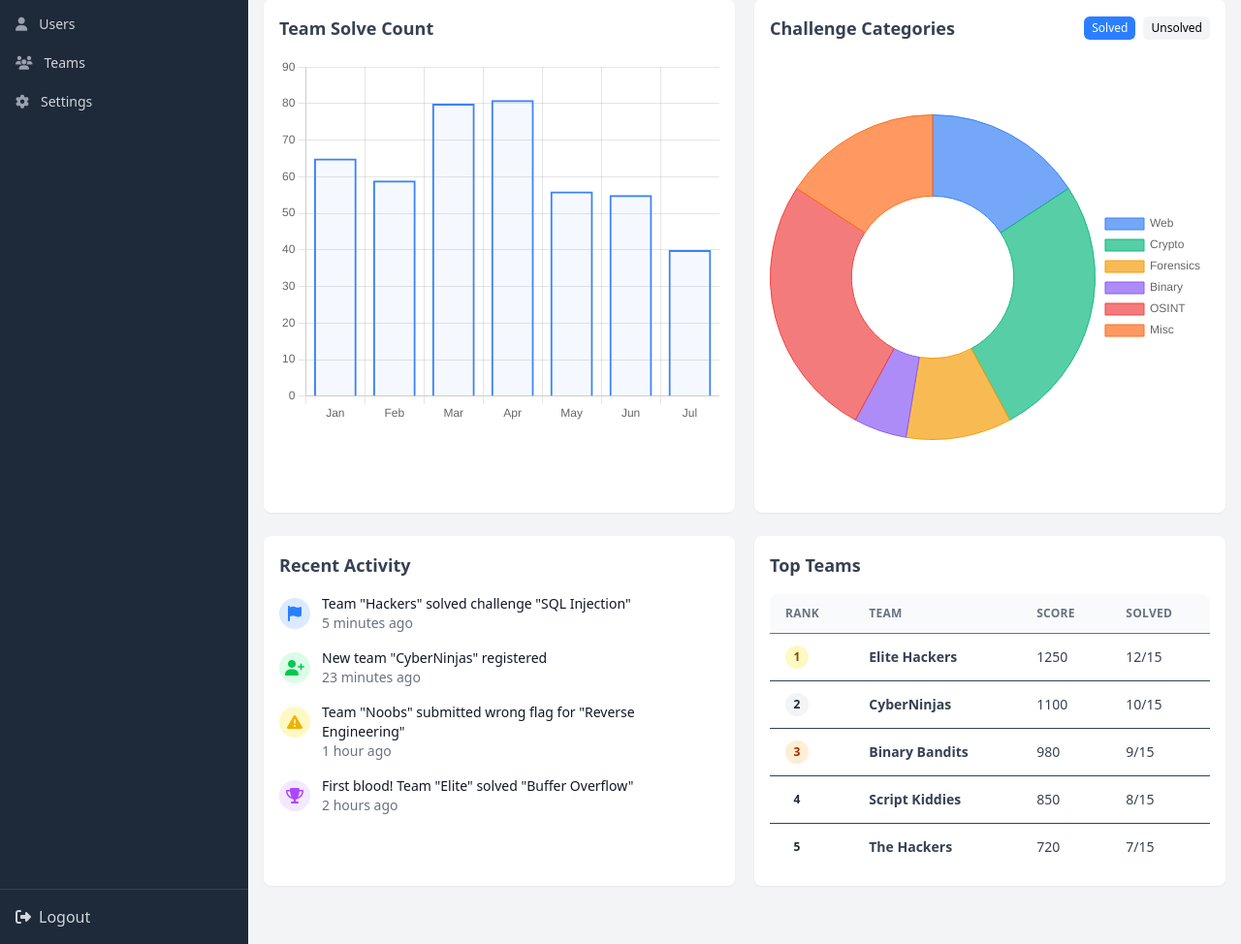
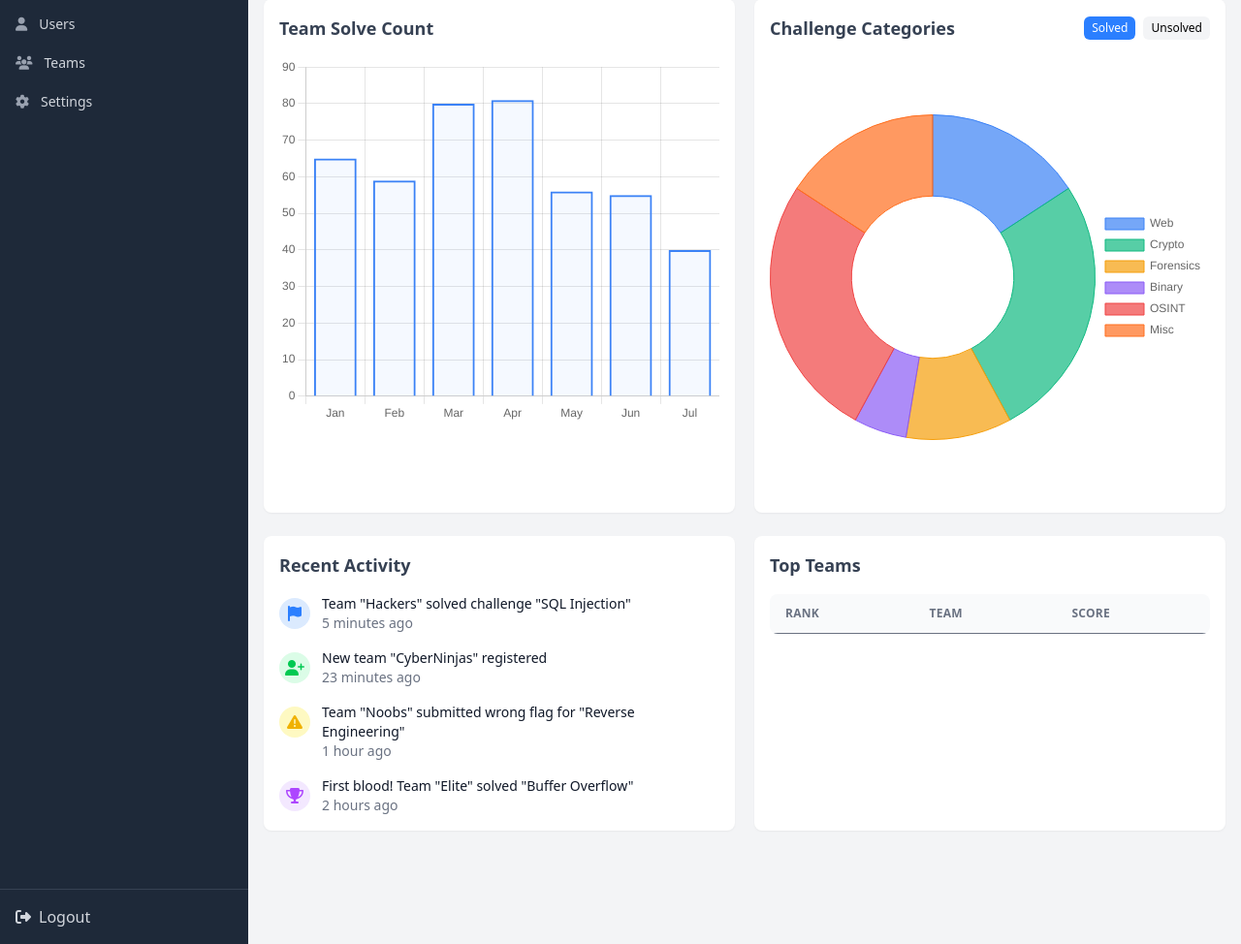
Before and after one commit to 0xbdg/XenoCTF, a Django app: page / in a window 1280 px wide. Shown: the part 217-1191 px from the top of the page at 97% size. Run offline with Django 5.2, Linux system fonts and the light colour scheme; the visitor is signed in with stand-in values (Sample User, id 1); data comes from the database, SQL or seed files in the repository; lists and menus that the app fills with data are empty; style sheets or scripts are compiled from the project's sources; some libraries are stand-ins or nearby versions.

Commit message:
disjoiajsdao

```diff
--- a/backend/superuser/urls.py
+++ b/backend/superuser/urls.py
@@ -19,5 +19,6 @@ urlpatterns = [
     path("chall/hint/delete/<int:hint_id>", challhint_delete, name="delete_hint"),
     path("team/add/", team_add, name="team_add"),
     path("team/edit/<int:id>/", team_edit, name="team_edit"),
-    path("team/delete/<int:id>/", team_delete, name="team_delete")
+    path("team/delete/<int:id>/", team_delete, name="team_delete"),
+    path("team/player/delete/<int:id>/", team_player_delete, name="team_player_delete")
 ]
--- a/backend/superuser/views.py
+++ b/backend/superuser/views.py
@@ -14,8 +14,12 @@ def dashboard(request):
     total_challenge = Challenge.objects.count()
     total_user = Player.objects.count()
     total_solved = ChallSolved.objects.count()
+    top_team = ChallSolved.objects.all()
 
-    return render(request, "views/dashboard.html", {"total_team":total_team, "total_chall":total_challenge, "total_user":total_user, "total_solved":total_solved})
+    if total_solved >= 0:
+        top_team = ChallSolved.objects.all()[:5]
+
+    return render(request, "views/dashboard.html", {"total_team":total_team, "total_chall":total_challenge, "total_user":total_user, "total_solved":total_solved, "tops":top_team})
 @login_required
 def challenge(request):
     chall = Challenge.objects.all()
@@ -32,6 +36,7 @@ def challenge_add(request):
     else:
         form = ChallengeForm()
     return render(request, "views/details/challenge_add.html", {"form":form})
+
 @login_required
 def challenge_edit(request, id):
     data = Challenge.objects.get(id=id)
@@ -71,27 +76,31 @@ def challenge_delete(request, id):
         return redirect("challenge")
 @login_required
 def challfile_delete(request, file_id):
+    d = ChallFile.objects.get(id=file_id)
     if request.method == "POST":
         os.remove(os.path.join(BASE_DIR,"media/"+ ChallFile.objects.get(id=file_id).file.name))
         ChallFile(id=file_id).delete()
-        return redirect("challenge")
+        return redirect("c_edit",d.chall_id)
 
 @login_required
 def challhint_delete(request, hint_id):
+    d = ChallHint.objects.get(id=hint_id)
     if request.method == "POST":
         ChallHint(id=hint_id).delete()
-        return redirect("challenge")
+        return redirect("c_edit", d.chall_id)
 
 @login_required
 def challflag_delete(request, flag_id):
+    d = ChallFlag.objects.get(id=flag_id)
     if request.method == "POST":
         ChallFlag(id=flag_id).delete()
-        return redirect("challenge")
+        return redirect("c_edit", d.chall_id)
 
 @login_required
 def users(request):
     data = Player.objects.all()
     return render(request, "views/users.html", {"users":data})
+
 @login_required
 def user_add(request):
     form = PlayerForm(request.POST)
@@ -177,8 +186,16 @@ def team_edit(request, id):
         form = TeamForm(instance=data)
     return render(request, "views/details/team_edit.html", {"data":data,"form":form, "player":Player.objects.filter(team_id=id), "solved":ChallSolved.objects.filter(team_id=id), "form2":form2})
 
+@login_required
+def team_player_delete(request, id):
+    if request.method == "POST":
+        u = Player.objects.get(team_id=id)
+        u.team = None
+        u.save()
+
+        return redirect("team")
+
 def signin(request):
-
     form = LoginForm(request.POST)
 
     if request.user.is_authenticated and request.user.is_superuser:
--- a/backend/templates/views/dashboard.html
+++ b/backend/templates/views/dashboard.html
@@ -263,60 +263,20 @@ document.addEventListener('DOMContentLoaded', function() {
                                         <th class="px-4 py-3">Rank</th>
                                         <th class="px-4 py-3">Team</th>
                                         <th class="px-4 py-3">Score</th>
-                                        <th class="px-4 py-3">Solved</th>
                                     </tr>
                                 </thead>
                                 <tbody class="bg-white divide-y">
+                                    {% for t in tops%}
                                     <tr class="text-gray-700">
                                         <td class="px-4 py-3">
                                             <div class="flex items-center justify-center w-6 h-6 bg-yellow-100 rounded-full">
-                                                <span class="text-xs font-semibold text-yellow-800">1</span>
+                                                <span class="text-xs font-semibold text-yellow-800">{{forloop.counter}}</span>
                                             </div>
                                         </td>
-                                        <td class="px-4 py-3 text-sm font-semibold">Elite Hackers</td>
-                                        <td class="px-4 py-3 text-sm">1250</td>
-                                        <td class="px-4 py-3 text-sm">12/15</td>
+                                        <td class="px-4 py-3 text-sm font-semibold">{{ t.team.team_name }}</td>
+                                        <td class="px-4 py-3 text-sm">{{t.point}}</td>
                                     </tr>
-                                    <tr class="text-gray-700">
-                                        <td class="px-4 py-3">
-                                            <div class="flex items-center justify-center w-6 h-6 bg-gray-100 rounded-full">
-                                                <span class="text-xs font-semibold text-gray-800">2</span>
-                                            </div>
-                                        </td>
-                                        <td class="px-4 py-3 text-sm font-semibold">CyberNinjas</td>
-                                        <td class="px-4 py-3 text-sm">1100</td>
-                                        <td class="px-4 py-3 text-sm">10/15</td>
-                                    </tr>
-                                    <tr class="text-gray-700">
-                                        <td class="px-4 py-3">
-                                            <div class="flex items-center justify-center w-6 h-6 bg-orange-100 rounded-full">
-                                                <span class="text-xs font-semibold text-orange-800">3</span>
-                                            </div>
-                                        </td>
-                                        <td class="px-4 py-3 text-sm font-semibold">Binary Bandits</td>
-                                        <td class="px-4 py-3 text-sm">980</td>
-                                        <td class="px-4 py-3 text-sm">9/15</td>
-                                    </tr>
-                                    <tr class="text-gray-700">
-                                        <td class="px-4 py-3">
-                                            <div class="flex items-center justify-center w-6 h-6 rounded-full">
-                                                <span class="text-xs font-semibold text-gray-800">4</span>
-                                            </div>
-                                        </td>
-                                        <td class="px-4 py-3 text-sm font-semibold">Script Kiddies</td>
-                                        <td class="px-4 py-3 text-sm">850</td>
-                                        <td class="px-4 py-3 text-sm">8/15</td>
-                                    </tr>
-                                    <tr class="text-gray-700">
-                                        <td class="px-4 py-3">
-                                            <div class="flex items-center justify-center w-6 h-6 rounded-full">
-                                                <span class="text-xs font-semibold text-gray-800">5</span>
-                                            </div>
-                                        </td>
-                                        <td class="px-4 py-3 text-sm font-semibold">The Hackers</td>
-                                        <td class="px-4 py-3 text-sm">720</td>
-                                        <td class="px-4 py-3 text-sm">7/15</td>
-                                    </tr>
+                                    {% endfor %}
                                 </tbody>
                             </table>
                         </div>
--- a/backend/templates/views/details/challenge_edit.html
+++ b/backend/templates/views/details/challenge_edit.html
@@ -28,7 +28,7 @@
                     <tr>
                         <td>{{ forloop.counter}}</td>
                         <td><a href="/media/{{f.file}}">{{ f.file }}</a></td>
-                        <td><form method="POST" action="{% url 'delete_file' file_id=f.id  %}">{%csrf_token%}<button type="submit">delete</button></form></td>
+                        <td><form method="POST" action="{% url 'delete_file' file_id=f.id%}">{%csrf_token%}<button type="submit">delete</button></form></td>
                     </tr>
                     {% endfor %}
             </table>
--- a/backend/templates/views/details/team_edit.html
+++ b/backend/templates/views/details/team_edit.html
@@ -27,7 +27,7 @@
                     <tr>
                         <td>{{ forloop.counter}}</td>
                         <td>{{ p.username}}</td>
-                        <td><form method="POST" action="">{%csrf_token%}<button type="submit">delete</button></form></td>
+                        <td><form method="POST" action="{% url 'team_player_delete' id=p.id %}">{%csrf_token%}<button type="submit">delete</button></form></td>
                     </tr>
                     {% endfor %}
             </table>
@@ -65,7 +65,6 @@
         </div>
       </div>
 
-      <!-- Right side -->
       <div class="md:w-1/2 mt-6 md:mt-0">
         <form action="{% url 'team_edit' id=data.id%}" method="POST" class="mt-6 max-w-lg space-y-4">
           {% csrf_token %}
```
